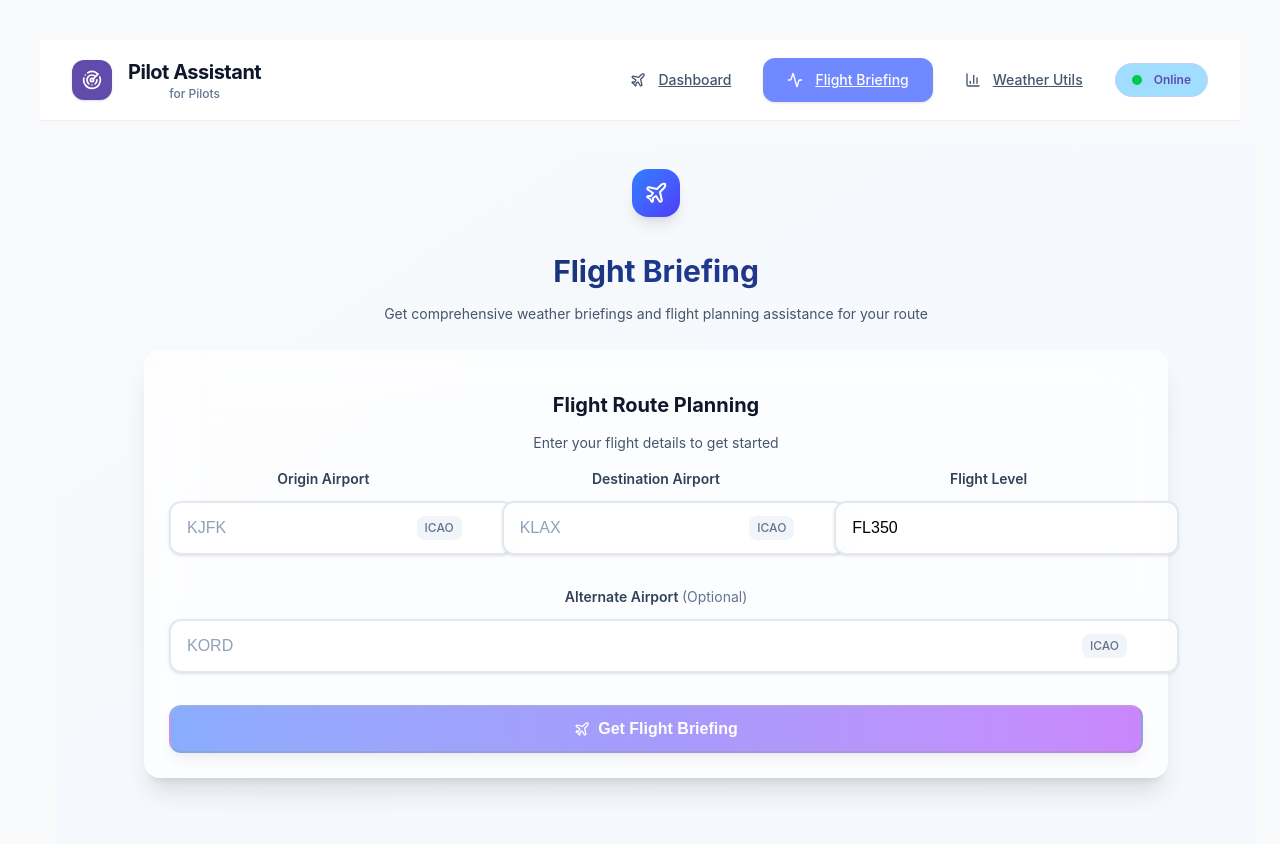
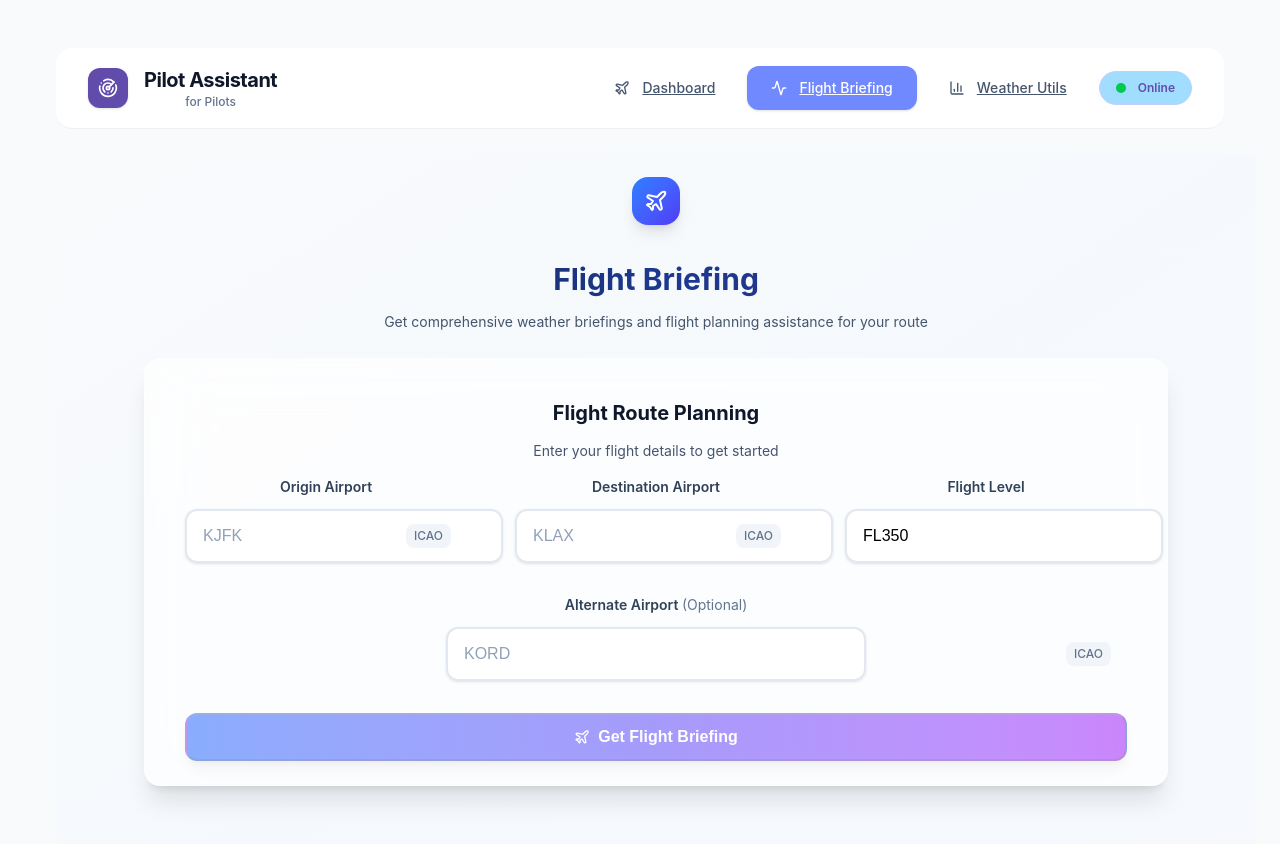
Before and after one commit to 2ndHOST/PilotAssistance, a React app in the folder frontend/: page /dashboard in a window 1280 px wide. Shown: the top 844 px of the page. Built offline with nearby package versions, Linux system fonts and the light colour scheme; the HTML template or start-up script is replaced by a standard one.

Commit message:
BASIC CXHANGEs

```diff
--- a/frontend/src/components/FlightBriefing.jsx
+++ b/frontend/src/components/FlightBriefing.jsx
@@ -5,24 +5,23 @@ import WeatherCard from './WeatherCard'
 import FlightMap from './FlightMap'
 import AlertsPanel from './AlertsPanel'
 import TTSControls from './TTSControls'
-import { useFlightPlan } from '../context/FlightPlanContext'
-import { useNavigate } from 'react-router-dom'
-
 const FlightBriefing = () => {
   const [briefingData, setBriefingData] = useState(null)
   const [loading, setLoading] = useState(false)
-  const { flightPlan, setFlightPlan } = useFlightPlan()
-  const navigate = useNavigate()
+  const [route, setRoute] = useState({
+    origin: '',
+    destination: '',
+    alternates: [''],
+    flightLevel: 'FL350'
+  })
 
   const handleSubmit = async (e) => {
     e.preventDefault()
     setLoading(true)
 
     try {
-      const briefing = await weatherService.getFlightBriefing(flightPlan)
+      const briefing = await weatherService.getFlightBriefing(route)
       setBriefingData(briefing)
-      // Navigate to dashboard after successful briefing
-      navigate('/dashboard')
     } catch (error) {
       console.error('Failed to generate briefing:', error)
       // Show error to user
@@ -61,14 +60,14 @@ const FlightBriefing = () => {
 
         {/* Main Form Card */}
         <div className="max-w-5xl mx-auto">
-          <div className="bg-white/70 backdrop-blur-xl rounded-2xl shadow-xl border border-white/20 p-5 sm:p-6">
+          <div className="bg-white/70 backdrop-blur-xl rounded-2xl shadow-xl border border-white/20 p-4 sm:p-6 overflow-hidden">
             <div className="text-center mb-4">
               <h2 className="text-xl font-bold text-slate-900 mb-1">Flight Route Planning</h2>
               <p className="text-slate-600 text-sm">Enter your flight details to get started</p>
             </div>
 
-            <form onSubmit={handleSubmit} className="space-y-6">
-              <div className="grid grid-cols-1 lg:grid-cols-3 gap-6">
+            <form onSubmit={handleSubmit} className="space-y-6 px-2 sm:px-4">
+              <div className="grid grid-cols-1 md:grid-cols-2 xl:grid-cols-3 gap-y-6 gap-x-8 md:gap-x-10 lg:gap-x-12">
                 <div className="space-y-3">
                   <label className="block text-sm font-semibold text-slate-700 mb-3">
                     Origin Airport
@@ -76,9 +75,9 @@ const FlightBriefing = () => {
                   <div className="relative">
                     <input
                       type="text"
-                      value={flightPlan.origin}
-                      onChange={(e) => setFlightPlan({...flightPlan, origin: e.target.value.toUpperCase()})}
-                      className="w-full h-12 px-4 text-base font-medium bg-white/80 border-2 border-slate-200 rounded-xl placeholder-slate-400 focus:ring-2 focus:ring-blue-200/50 focus:border-blue-400 transition-all duration-200 shadow-sm hover:shadow-md backdrop-blur-sm"
+                      value={route.origin}
+                      onChange={(e) => setRoute({...route, origin: e.target.value.toUpperCase()})}
+                      className="w-full max-w-sm h-12 px-4 text-base font-medium bg-white/80 border-2 border-slate-200 rounded-xl placeholder-slate-400 focus:ring-2 focus:ring-blue-200/50 focus:border-blue-400 transition-all duration-200 shadow-sm hover:shadow-md backdrop-blur-sm"
                       placeholder="KJFK"
                       maxLength={4}
                       required
@@ -96,9 +95,9 @@ const FlightBriefing = () => {
                   <div className="relative">
                     <input
                       type="text"
-                      value={flightPlan.destination}
-                      onChange={(e) => setFlightPlan({...flightPlan, destination: e.target.value.toUpperCase()})}
-                      className="w-full h-12 px-4 text-base font-medium bg-white/80 border-2 border-slate-200 rounded-xl placeholder-slate-400 focus:ring-2 focus:ring-blue-200/50 focus:border-blue-400 transition-all duration-200 shadow-sm hover:shadow-md backdrop-blur-sm"
+                      value={route.destination}
+                      onChange={(e) => setRoute({...route, destination: e.target.value.toUpperCase()})}
+                      className="w-full max-w-sm h-12 px-4 text-base font-medium bg-white/80 border-2 border-slate-200 rounded-xl placeholder-slate-400 focus:ring-2 focus:ring-blue-200/50 focus:border-blue-400 transition-all duration-200 shadow-sm hover:shadow-md backdrop-blur-sm"
                       placeholder="KLAX"
                       maxLength={4}
                       required
@@ -116,9 +115,9 @@ const FlightBriefing = () => {
                   <div className="relative">
                     <input
                       type="text"
-                      value={flightPlan.flightLevel || ''}
-                      onChange={(e) => setFlightPlan({...flightPlan, flightLevel: e.target.value.toUpperCase()})}
-                      className="w-full h-12 px-4 text-base font-medium bg-white/80 border-2 border-slate-200 rounded-xl placeholder-slate-400 focus:ring-2 focus:ring-blue-200/50 focus:border-blue-400 transition-all duration-200 shadow-sm hover:shadow-md backdrop-blur-sm"
+                      value={route.flightLevel || ''}
+                      onChange={(e) => setRoute({...route, flightLevel: e.target.value.toUpperCase()})}
+                      className="w-full max-w-sm h-12 px-4 text-base font-medium bg-white/80 border-2 border-slate-200 rounded-xl placeholder-slate-400 focus:ring-2 focus:ring-blue-200/50 focus:border-blue-400 transition-all duration-200 shadow-sm hover:shadow-md backdrop-blur-sm"
                       placeholder="FL350"
                       maxLength={6}
                     />
@@ -133,9 +132,9 @@ const FlightBriefing = () => {
                 <div className="relative">
                   <input
                     type="text"
-                    value={flightPlan.alternates[0]}
-                    onChange={(e) => setFlightPlan({...flightPlan, alternates: [e.target.value.toUpperCase()]})}
-                    className="w-full h-12 px-4 text-base font-medium bg-white/80 border-2 border-slate-200 rounded-xl placeholder-slate-400 focus:ring-2 focus:ring-blue-200/50 focus:border-blue-400 transition-all duration-200 shadow-sm hover:shadow-md backdrop-blur-sm"
+                    value={route.alternates[0]}
+                    onChange={(e) => setRoute({...route, alternates: [e.target.value.toUpperCase()]})}
+                    className="w-full max-w-sm h-12 px-4 text-base font-medium bg-white/80 border-2 border-slate-200 rounded-xl placeholder-slate-400 focus:ring-2 focus:ring-blue-200/50 focus:border-blue-400 transition-all duration-200 shadow-sm hover:shadow-md backdrop-blur-sm"
                     placeholder="KORD"
                     maxLength={4}
                   />
@@ -148,7 +147,7 @@ const FlightBriefing = () => {
               <div className="pt-2">
                 <button
                   type="submit"
-                  disabled={loading || !flightPlan.origin || !flightPlan.destination}
+                  disabled={loading || !route.origin || !route.destination}
                   className="w-full h-12 text-base font-bold text-white rounded-xl bg-gradient-to-r from-blue-600 via-indigo-600 to-purple-600 hover:from-blue-700 hover:via-indigo-700 hover:to-purple-700 transition-all duration-200 shadow-lg hover:shadow-xl disabled:opacity-50 disabled:cursor-not-allowed relative overflow-hidden group"
                 >
                   <span className="relative z-10 flex items-center justify-center">
--- a/frontend/src/components/Navigation.jsx
+++ b/frontend/src/components/Navigation.jsx
@@ -13,7 +13,7 @@ const Navigation = () => {
   ]
 
   return (
-    <nav className="bg-white/90 backdrop-blur-md border-b border-slate-200/60 sticky top-0 z-50">
+    <nav className="bg-white/90 backdrop-blur-md border-b border-slate-200/60 sticky top-0 z-50 rounded-l-2xl rounded-r-2xl mx-4 mt-2">
       <div className="max-w-7xl mx-auto px-8">
         <div className="flex items-center justify-between h-20">
           {/* Logo/Brand */}
```
